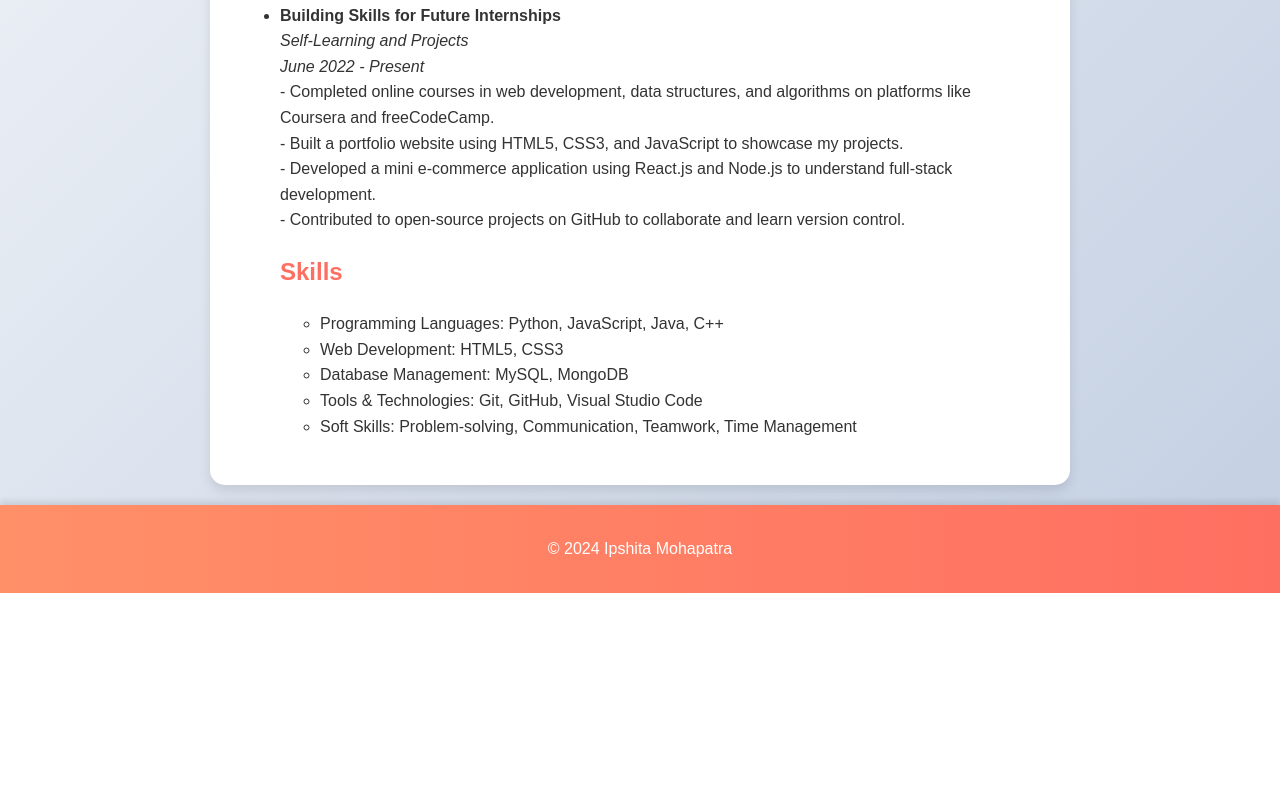
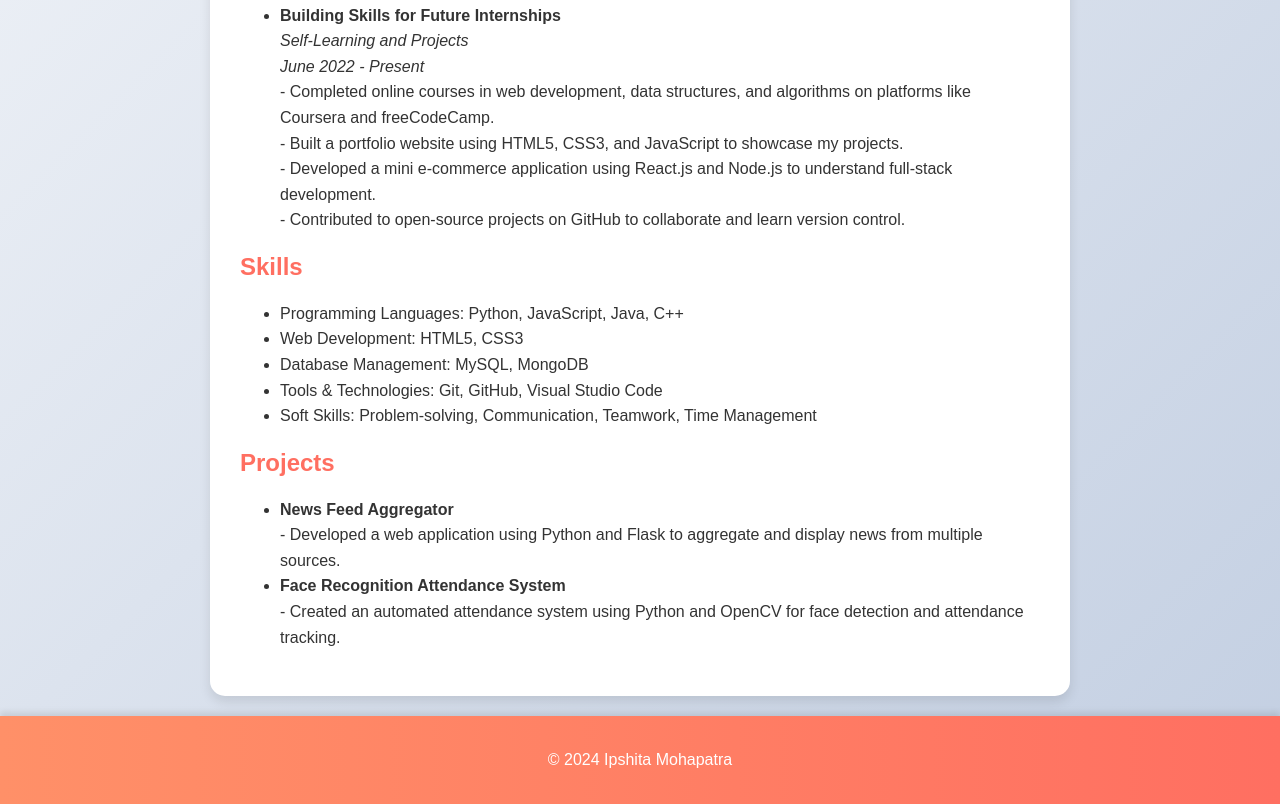
Before and after one commit to Ipmo22c/Resume, a plain HTML site: page resume.html in a window 1280 px wide. Shown: the part 598-1402 px from the top of the page. Before the commit the page ends 1191 px from the top, so only its background shows below. Drawn offline with Linux system fonts and the light colour scheme.

Commit message:
Update resume.html

```diff
--- a/resume.html
+++ b/resume.html
@@ -22,7 +22,7 @@
     <ul>
       <li>
         <strong>Bachelor of Technology (B.Tech) in Computer Science</strong><br>
-        CMR Institute of Technology,Bangalore, India<br>
+        CMR Institute of Technology, Bangalore, India<br>
         <em>September 2022 - Present</em><br>
         Current CGPA: 9.5/10
       </li>
@@ -51,6 +51,7 @@
         - Developed a mini e-commerce application using React.js and Node.js to understand full-stack development.<br>
         - Contributed to open-source projects on GitHub to collaborate and learn version control.
       </li>
+    </ul>
 
     <h2>Skills</h2>
     <ul>
@@ -60,6 +61,18 @@
       <li>Tools & Technologies: Git, GitHub, Visual Studio Code</li>
       <li>Soft Skills: Problem-solving, Communication, Teamwork, Time Management</li>
     </ul>
+
+    <h2>Projects</h2>
+    <ul>
+      <li>
+        <strong>News Feed Aggregator</strong><br>
+        - Developed a web application using Python and Flask to aggregate and display news from multiple sources.
+      </li>
+      <li>
+        <strong>Face Recognition Attendance System</strong><br>
+        - Created an automated attendance system using Python and OpenCV for face detection and attendance tracking.
+      </li>
+    </ul>
   </section>
   <footer>
     <p>© 2024 Ipshita Mohapatra</p>
```
